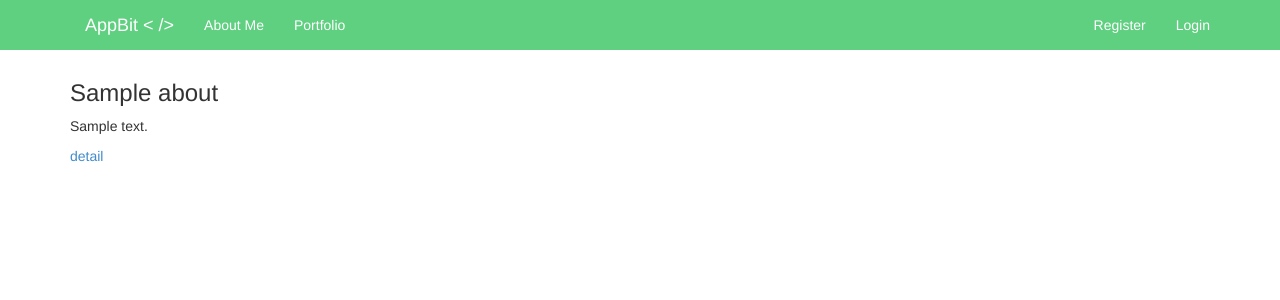
After one commit to aji-pratama/simple-web-django-auth, a Django app: page /about/ in a window 1280 px wide. The commit adds this page. Shown: the top 300 px of the page. Run offline with Django 3.2, Linux system fonts and the light colour scheme; tables that the repository leaves empty hold one stand-in row (values such as "Sample post"); some libraries are stand-ins or nearby versions.

Commit message:
pembuatan about next portfolio

```diff
--- /dev/null
+++ b/djauth/models.py
@@ -0,0 +1,21 @@
+from django.db import models
+from django.utils import timezone
+
+class About(models.Model):
+    title = models.CharField(max_length=200)
+    desc = models.CharField(max_length=30)
+    desc_detail = models.TextField()
+
+class Post(models.Model):
+    author          = models.ForeignKey('auth.User')
+    title           = models.CharField(max_length=200)
+    text            = models.TextField()
+    created_date    = models.DateTimeField(default=timezone.now())
+    published_date  = models.DateTimeField(blank=True, null=True)
+
+    def publish(self):
+        self.published_date = timezone.now()
+        self.save()
+
+    def __str__(self):
+        return self.title
--- a/djauth/settings.py
+++ b/djauth/settings.py
@@ -36,6 +36,7 @@ INSTALLED_APPS = (
     'django.contrib.sessions',
     'django.contrib.messages',
     'django.contrib.staticfiles',
+    'djauth',
 )
 
 MIDDLEWARE_CLASSES = (
--- a/djauth/urls.py
+++ b/djauth/urls.py
@@ -11,7 +11,12 @@ urlpatterns = patterns('',
     url(r'^logout/$', 'djauth.views.logout', name='logout'),
     url(r'^dashboard/$', 'djauth.views.dashboard', name='dashboard'),
     url(r'^register/$', 'djauth.views.register', name='register'),
-    # url(r'^index/$', 'djauth.views.index', name='index'),
+
+    url(r'^about/$', 'djauth.views.about', name='about'),
+    url(r'^about_detail/$', 'djauth.views.about_detail', name='about_detail'),
+
+    url(r'^portfolio/$', 'djauth.views.portfolio', name='portfolio'),
+
 )
 
 urlpatterns = patterns('',
--- a/djauth/views.py
+++ b/djauth/views.py
@@ -1,5 +1,7 @@
 from django.http import HttpResponse, HttpResponseRedirect
 from django.shortcuts import render_to_response
+
+from .models import About, Post
 
 from django.template import RequestContext
 from django.contrib.auth.models import *
@@ -49,3 +51,14 @@ def register(request):
         u.save()
         return HttpResponseRedirect('/')
     return render_to_response('register.html', locals(), context_instance=RequestContext(request))
+
+def about(request):
+    about = About.objects.get(id=1)
+    return render_to_response('about.html', locals(), context_instance=RequestContext(request))
+
+def about_detail(request):
+    about = About.objects.get(id=1)
+    return render_to_response('about_detail.html', locals(), context_instance=RequestContext(request))
+
+def portfolio(request):
+    return render_to_response('portfolio.html', locals(), context_instance=RequestContext(request))
--- /dev/null
+++ b/templates/about.html
@@ -0,0 +1,8 @@
+{% extends "base.html" %}
+{% block content %}
+  <h3>{{ about.title }}</h3>
+  <p>
+    {{ about.desc }}
+  </p>
+  <a href="{% url about_detail %}">detail</a>
+{% endblock %}
--- a/templates/base.html
+++ b/templates/base.html
@@ -18,9 +18,9 @@
       </div>
       <div class="collapse navbar-collapse" id="bs-example-navbar-collapse-1">
         <ul class="nav navbar-nav">
-          <li><a href="#"> About</a></li>
-          <li><a href="#"> Services</a></li>
-          <li><a href="#"> Contact</a></li>
+          <li><a href="{% url about %}">About Me</a></li>
+          <li><a href="{% url portfolio %}">Portfolio</a></li>
+          <li><a href="#"></a></li>
         </ul>
 
         <ul class="nav navbar-nav navbar-right">
--- /dev/null
+++ b/templates/portfolio.html
@@ -0,0 +1,4 @@
+{% extends "base.html" %}
+{% block content %}
+  This is Portfolio
+{% endblock %}
```
Also changed, not shown: templates/about_detail.html (added, +7 -0 lines).
